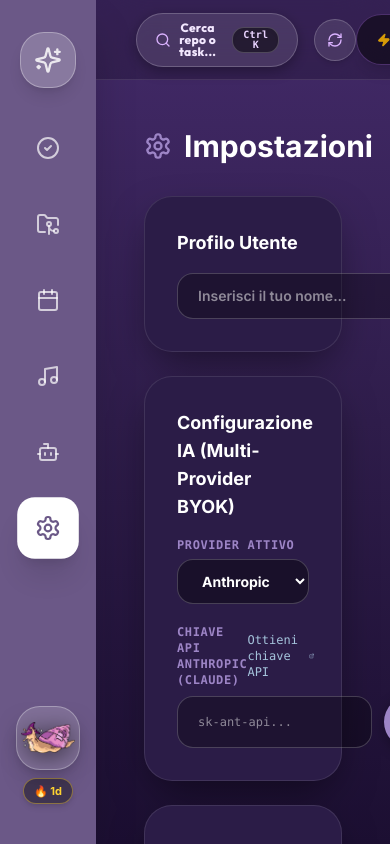
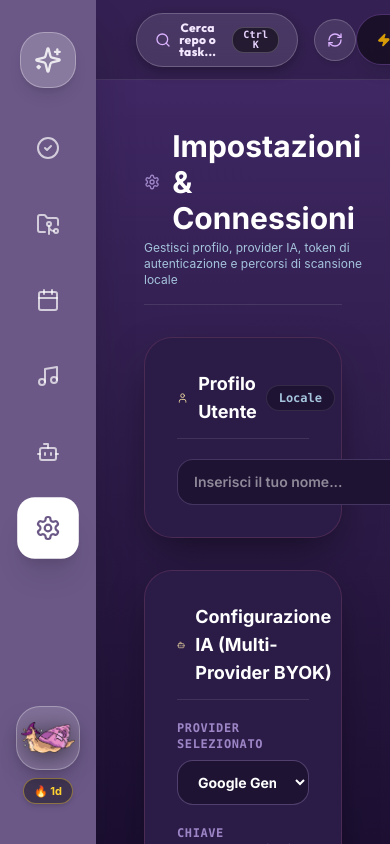
Before and after one commit to maryvellous/diaspro-viboard, a React (Vite) app: page / in a window 390 px wide. Both pictures are taken after a click on the button 48 px from the left and 528 px from the top of the page. Built offline with nearby package versions, Linux system fonts and the light colour scheme; the HTML template or start-up script is replaced by a standard one.

Commit message:
refactor(settings): optimize SettingsView into a responsive balanced 2-column grid

```diff
--- a/src/components/SettingsView.jsx
+++ b/src/components/SettingsView.jsx
@@ -1,5 +1,8 @@
 import React, { useState, useEffect } from 'react';
-import { Settings, FolderPlus, Trash2, ExternalLink } from 'lucide-react';
+import {
+  Settings, FolderPlus, Trash2, ExternalLink, User, Bot,
+  FolderGit2, Calendar, Music, HardDrive, CheckCircle2, Key, ShieldCheck
+} from 'lucide-react';
 import { useProjects } from '../context/ProjectsContext';
 import { useGamification } from '../context/GamificationContext';
 
@@ -12,7 +15,7 @@ export default function SettingsView() {
   const [newPath, setNewPath] = useState('');
 
   // AI Provider states
-  const [aiProvider, setAiProvider] = useState('anthropic');
+  const [aiProvider, setAiProvider] = useState('gemini');
   const [aiKey, setAiKey] = useState('');
   const [aiStatus, setAiStatus] = useState(null);
   const [testingAi, setTestingAi] = useState(false);
@@ -26,10 +29,13 @@ export default function SettingsView() {
   const [googleClientSecret, setGoogleClientSecret] = useState('');
   const [googleStatus, setGoogleStatus] = useState({ status: 'disconnected', userEmail: '' });
 
+  // Spotify Status
+  const [spotifyStatus, setSpotifyStatus] = useState({ status: 'disconnected', userName: '' });
+
   const providerInfo = {
+    gemini: { name: 'Google Gemini', link: 'https://aistudio.google.com/app/apikey', placeholder: 'AIzaSy...' },
     anthropic: { name: 'Anthropic (Claude)', link: 'https://console.anthropic.com/settings/keys', placeholder: 'sk-ant-api...' },
     deepseek: { name: 'DeepSeek', link: 'https://platform.deepseek.com/api_keys', placeholder: 'sk-...' },
-    gemini: { name: 'Google Gemini', link: 'https://aistudio.google.com/app/apikey', placeholder: 'AIzaSy...' },
     openai: { name: 'OpenAI', link: 'https://platform.openai.com/api-keys', placeholder: 'sk-proj-...' },
     ollama: { name: 'Ollama (Locale)', link: 'https://ollama.com', placeholder: 'http://localhost:11434' },
   };
@@ -46,7 +52,7 @@ export default function SettingsView() {
 
       // Load selected provider & keys
       window.electronAPI.getToken('selected_ai_provider').then((prov) => {
-        const activeProv = prov || 'anthropic';
+        const activeProv = prov || 'gemini';
         setAiProvider(activeProv);
         window.electronAPI.getToken(`${activeProv}_api_key`).then((k) => {
           if (k) setAiKey(k);
@@ -70,6 +76,10 @@ export default function SettingsView() {
       });
       window.electronAPI.getGoogleStatus().then((st) => {
         if (st) setGoogleStatus(st);
+      });
+
+      window.electronAPI.getSpotifyStatus().then((st) => {
+        if (st) setSpotifyStatus(st);
       });
     }
   }, [userName]);
@@ -146,6 +156,13 @@ export default function SettingsView() {
     }
   };
 
+  const handleDisconnectSpotify = async () => {
+    if (window.electronAPI) {
+      await window.electronAPI.disconnectSpotify();
+      setSpotifyStatus({ status: 'disconnected', userName: '' });
+    }
+  };
+
   const handleAddPath = (e) => {
     e.preventDefault();
     if (!newPath.trim()) return;
@@ -169,86 +186,107 @@ export default function SettingsView() {
 
   return (
     <div className="projects-canvas-container select-none overflow-y-auto">
-      <div className="flex items-center justify-between mb-8">
+      {/* HEADER SECTION */}
+      <div className="flex items-center justify-between mb-8 border-b border-white/10 pb-4">
+        <div>
           <h1 className="font-heading font-black text-3xl text-white flex items-center gap-3">
-          <Settings className="w-7 h-7 text-[#9D85C6]" />
-          Impostazioni
+            <Settings className="w-8 h-8 text-[#9D85C6]" />
+            Impostazioni & Connessioni
           </h1>
+          <p className="text-xs text-[#A5C4DC] mt-1 font-sans">
+            Gestisci profilo, provider IA, token di autenticazione e percorsi di scansione locale
+          </p>
+        </div>
       </div>
 
-      <div className="max-w-3xl flex flex-col gap-6 pb-12">
+      {/* BALANCED 2-COLUMN GRID */}
+      <div className="grid grid-cols-1 xl:grid-cols-2 gap-8 items-start pb-16">
 
-        {/* User Profile */}
-        <div className="dashboard-card bg-[#2b1c47] border border-white/10 p-7 flex flex-col gap-4">
-          <h2 className="font-heading font-bold text-lg text-white">
+        {/* LEFT COLUMN: User & AI & GitHub */}
+        <div className="flex flex-col gap-8">
+
+          {/* User Profile Card */}
+          <div className="dashboard-card bg-[#2b1c47] border border-[#7A3F67]/40 p-7 flex flex-col gap-4 shadow-xl">
+            <div className="flex items-center justify-between border-b border-white/10 pb-3">
+              <h2 className="font-heading font-bold text-lg text-white flex items-center gap-2.5">
+                <User className="w-5 h-5 text-[#E8D19E]" />
                 Profilo Utente
               </h2>
-          <form onSubmit={handleSaveName} className="flex gap-3">
+              <span className="text-xs font-mono font-bold text-[#A5C4DC] bg-[#1e1333] px-3 py-1 rounded-full border border-white/10">
+                Locale
+              </span>
+            </div>
+
+            <form onSubmit={handleSaveName} className="flex gap-3 pt-1">
               <input
                 type="text"
                 placeholder="Inserisci il tuo nome..."
                 value={nameInput}
                 onChange={(e) => setNameInput(e.target.value)}
-              className="flex-1 bg-black/30 border border-white/20 text-white text-sm font-semibold rounded-2xl px-5 py-3 focus:outline-none focus:border-[#9D85C6]"
+                className="flex-1 bg-[#1e1333] border border-[#9D85C6]/30 text-white text-sm font-semibold rounded-2xl px-4 py-3 focus:outline-none focus:border-[#9D85C6]"
               />
-            <button type="submit" className="action-pill bg-[#9D85C6] hover:bg-[#6B5887] text-white">
-              Salva
+              <button type="submit" className="action-pill bg-[#6B5887] hover:bg-[#7A3F67] text-white font-bold">
+                Salva Nome
               </button>
             </form>
           </div>
 
-        {/* Multi-Provider AI Configuration */}
-        <div className="dashboard-card bg-[#2b1c47] border border-white/10 p-7 flex flex-col gap-4">
-          <h2 className="font-heading font-bold text-lg text-white">
+          {/* Multi-Provider AI BYOK */}
+          <div className="dashboard-card bg-[#2b1c47] border border-[#7A3F67]/40 p-7 flex flex-col gap-5 shadow-xl">
+            <div className="flex items-center justify-between border-b border-white/10 pb-3">
+              <h2 className="font-heading font-bold text-lg text-white flex items-center gap-2.5">
+                <Bot className="w-5 h-5 text-[#E8D19E]" />
                 Configurazione IA (Multi-Provider BYOK)
               </h2>
+              <ShieldCheck className="w-5 h-5 text-[#98A78A]" />
+            </div>
 
-          <div className="flex flex-col gap-3">
-            <div className="flex flex-col gap-1.5">
-              <label className="text-xs font-mono font-semibold text-[#9D85C6] uppercase tracking-wider">
-                Provider Attivo
+            <div className="flex flex-col gap-4">
+              <div className="flex flex-col gap-2">
+                <label className="text-xs font-mono font-bold text-[#9D85C6] uppercase tracking-wider">
+                  Provider Selezionato
                 </label>
                 <select
                   value={aiProvider}
                   onChange={handleProviderChange}
-                className="bg-black/40 border border-white/20 text-white rounded-2xl px-5 py-3 font-bold text-sm focus:outline-none focus:border-[#9D85C6]"
+                  className="bg-[#1e1333] border border-[#9D85C6]/40 text-white rounded-2xl px-4 py-3 font-bold text-sm focus:outline-none focus:border-[#9D85C6] cursor-pointer"
                 >
+                  <option value="gemini" className="bg-[#2b1c47] text-white">Google Gemini</option>
+                  <option value="deepseek" className="bg-[#2b1c47] text-white">DeepSeek</option>
                   <option value="anthropic" className="bg-[#2b1c47] text-white">Anthropic (Claude)</option>
-                <option value="deepseek" className="bg-[#2b1c47] text-white">DeepSeek</option>
-                <option value="gemini" className="bg-[#2b1c47] text-white">Google Gemini</option>
                   <option value="openai" className="bg-[#2b1c47] text-white">OpenAI</option>
                   <option value="ollama" className="bg-[#2b1c47] text-white">Ollama (Locale)</option>
                 </select>
               </div>
 
               {aiProvider !== 'ollama' && (
-              <div className="flex flex-col gap-2 pt-2">
+                <div className="flex flex-col gap-2 pt-1">
                   <div className="flex justify-between items-center">
-                  <label className="text-xs font-mono font-semibold text-[#9D85C6] uppercase tracking-wider">
-                    Chiave API {providerInfo[aiProvider].name}
+                    <label className="text-xs font-mono font-bold text-[#9D85C6] uppercase tracking-wider">
+                      Chiave API {providerInfo[aiProvider]?.name}
                     </label>
                     <a
-                    href={providerInfo[aiProvider].link}
+                      href={providerInfo[aiProvider]?.link}
                       target="_blank"
                       rel="noreferrer"
                       className="text-xs text-[#A5C4DC] hover:underline flex items-center gap-1 font-mono"
                     >
-                    Ottieni chiave API <ExternalLink className="w-3 h-3" />
+                      Ottieni Chiave <ExternalLink className="w-3 h-3" />
                     </a>
                   </div>
 
                   <div className="flex gap-3">
                     <input
                       type="password"
-                    placeholder={providerInfo[aiProvider].placeholder}
+                      placeholder={providerInfo[aiProvider]?.placeholder}
                       value={aiKey}
                       onChange={(e) => setAiKey(e.target.value)}
-                    className="flex-1 bg-black/30 border border-white/20 text-white font-mono text-xs rounded-2xl px-5 py-3 focus:outline-none focus:border-[#9D85C6]"
+                      className="flex-1 bg-[#1e1333] border border-[#9D85C6]/30 text-white font-mono text-xs rounded-2xl px-4 py-3 focus:outline-none focus:border-[#9D85C6]"
                     />
                     <button
                       onClick={handleSaveAiKey}
                       disabled={testingAi}
-                    className="action-pill bg-[#9D85C6] hover:bg-[#6B5887] text-white disabled:opacity-50"
+                      className="action-pill bg-[#6B5887] hover:bg-[#7A3F67] text-white font-bold disabled:opacity-50"
                     >
                       {testingAi ? 'Verifica...' : 'Salva & Test'}
                     </button>
@@ -257,12 +295,12 @@ export default function SettingsView() {
               )}
 
               {aiProvider === 'ollama' && (
-              <div className="flex justify-between items-center pt-2">
-                <span className="text-xs font-mono text-white/70">Endpoint: http://localhost:11434</span>
+                <div className="flex justify-between items-center p-3.5 bg-[#1e1333] rounded-2xl border border-white/10">
+                  <span className="text-xs font-mono text-[#A5C4DC]">Endpoint: http://localhost:11434</span>
                   <button
                     onClick={handleSaveAiKey}
                     disabled={testingAi}
-                  className="action-pill bg-[#9D85C6] hover:bg-[#6B5887] text-white"
+                    className="action-pill bg-[#6B5887] hover:bg-[#7A3F67] text-white font-bold"
                   >
                     {testingAi ? 'Verifica...' : 'Test Ollama'}
                   </button>
@@ -270,71 +308,100 @@ export default function SettingsView() {
               )}
 
               {aiStatus && (
-              <p className={`text-xs font-mono font-semibold mt-1 ${aiStatus.success ? 'text-[#98A78A]' : 'text-rose-300'}`}>
+                <div className={`p-3 rounded-xl border text-xs font-mono font-semibold ${
+                  aiStatus.success
+                    ? 'bg-[#98A78A]/20 border-[#98A78A]/50 text-[#98A78A]'
+                    : 'bg-rose-950/40 border-rose-500/40 text-rose-300'
+                }`}>
                   {aiStatus.message || aiStatus.error}
-              </p>
+                </div>
               )}
             </div>
           </div>
 
-        {/* GitHub PAT */}
-        <div className="dashboard-card bg-[#2b1c47] border border-white/10 p-7 flex flex-col gap-4">
-          <h2 className="font-heading font-bold text-lg text-white">
+          {/* GitHub Integration */}
+          <div className="dashboard-card bg-[#2b1c47] border border-[#7A3F67]/40 p-7 flex flex-col gap-4 shadow-xl">
+            <div className="flex items-center justify-between border-b border-white/10 pb-3">
+              <h2 className="font-heading font-bold text-lg text-white flex items-center gap-2.5">
+                <FolderGit2 className="w-5 h-5 text-[#E8D19E]" />
                 GitHub Personal Access Token
               </h2>
+              {githubUser && (
+                <span className="text-xs font-mono font-bold text-[#98A78A] bg-[#98A78A]/20 px-3 py-1 rounded-full border border-[#98A78A]/40">
+                  Connesso
+                </span>
+              )}
+            </div>
+
             <div className="flex gap-3">
               <input
                 type="password"
                 placeholder="Token ghp_..."
                 value={githubToken}
                 onChange={(e) => setGithubToken(e.target.value)}
-              className="flex-1 bg-black/30 border border-white/20 text-white font-mono text-xs rounded-2xl px-5 py-3 focus:outline-none focus:border-[#9D85C6]"
+                className="flex-1 bg-[#1e1333] border border-[#9D85C6]/30 text-white font-mono text-xs rounded-2xl px-4 py-3 focus:outline-none focus:border-[#9D85C6]"
               />
               <button
                 onClick={handleSaveGitHubToken}
                 disabled={validatingGh}
-              className="action-pill bg-[#7A3F67] hover:bg-[#6B5887] text-white disabled:opacity-50"
+                className="action-pill bg-[#7A3F67] hover:bg-[#6B5887] text-white font-bold disabled:opacity-50"
               >
                 {validatingGh ? 'Verifica...' : 'Connetti'}
               </button>
             </div>
+
             {githubUser && (
-            <div className="flex items-center gap-3 font-mono text-xs text-[#98A78A] bg-black/20 p-3 rounded-2xl border border-white/10">
+              <div className="flex items-center gap-3 font-mono text-xs text-[#98A78A] bg-[#1e1333] p-3 rounded-2xl border border-white/10">
                 <img src={githubUser.avatar_url} alt={githubUser.login} className="w-6 h-6 rounded-full" />
-              <span>Connesso come @{githubUser.login}</span>
+                <span>Account collegato: @{githubUser.login}</span>
               </div>
             )}
           </div>
+        </div>
 
-        {/* Google Workspace Config */}
-        <div className="dashboard-card bg-[#2b1c47] border border-white/10 p-7 flex flex-col gap-4">
-          <h2 className="font-heading font-bold text-lg text-white">
-            Google Workspace Credentials (OAuth 2.0 PKCE)
+        {/* RIGHT COLUMN: Google & Spotify & Scan Paths */}
+        <div className="flex flex-col gap-8">
+
+          {/* Google Workspace Credentials */}
+          <div className="dashboard-card bg-[#2b1c47] border border-[#7A3F67]/40 p-7 flex flex-col gap-4 shadow-xl">
+            <div className="flex items-center justify-between border-b border-white/10 pb-3">
+              <h2 className="font-heading font-bold text-lg text-white flex items-center gap-2.5">
+                <Calendar className="w-5 h-5 text-[#E8D19E]" />
+                Google Workspace (OAuth 2.0 PKCE)
               </h2>
-          <p className="text-xs text-white/70 font-mono">
-            Inserisci il tuo Google Client ID (dalla Google Cloud Console) per autorizzare l'accesso a Calendar & Tasks.
+              {googleStatus.status === 'connected' && (
+                <span className="text-xs font-mono font-bold text-[#98A78A] bg-[#98A78A]/20 px-3 py-1 rounded-full border border-[#98A78A]/40">
+                  Attivo
+                </span>
+              )}
+            </div>
+
+            <p className="text-xs text-[#A5C4DC] font-sans leading-relaxed">
+              Configura il tuo Google Client ID (dalla Google Cloud Console) per abilitare Calendar & Tasks.
             </p>
+
             <div className="flex flex-col gap-3">
               <input
                 type="text"
                 placeholder="Google Client ID (.apps.googleusercontent.com)"
                 value={googleClientId}
                 onChange={(e) => setGoogleClientId(e.target.value)}
-              className="bg-black/30 border border-white/20 text-white font-mono text-xs rounded-2xl px-5 py-3 focus:outline-none focus:border-[#9D85C6]"
+                className="bg-[#1e1333] border border-[#9D85C6]/30 text-white font-mono text-xs rounded-2xl px-4 py-3 focus:outline-none focus:border-[#9D85C6]"
               />
               <input
                 type="password"
-              placeholder="Google Client Secret (Opzionale per PKCE)"
+                placeholder="Google Client Secret (Opzionale PKCE)"
                 value={googleClientSecret}
                 onChange={(e) => setGoogleClientSecret(e.target.value)}
-              className="bg-black/30 border border-white/20 text-white font-mono text-xs rounded-2xl px-5 py-3 focus:outline-none focus:border-[#9D85C6]"
+                className="bg-[#1e1333] border border-[#9D85C6]/30 text-white font-mono text-xs rounded-2xl px-4 py-3 focus:outline-none focus:border-[#9D85C6]"
               />
-            <div className="flex justify-between items-center mt-1">
+
+              <div className="flex justify-between items-center pt-2">
                 <button
                   onClick={handleSaveGoogleCredentials}
-                className="action-pill bg-[#9D85C6] hover:bg-[#6B5887] text-white"
+                  className="action-pill bg-[#6B5887] hover:bg-[#7A3F67] text-white font-bold"
                 >
-                Salva Credenziali Google
+                  Salva Credenziali
                 </button>
 
                 {googleStatus.status === 'connected' && (
@@ -342,42 +409,83 @@ export default function SettingsView() {
                     onClick={handleDisconnectGoogle}
                     className="action-pill bg-rose-950/60 hover:bg-rose-900 border border-rose-500/40 text-rose-300 text-xs"
                   >
-                  Disconnetti Google ({googleStatus.userEmail})
+                    Disconnetti ({googleStatus.userEmail})
                   </button>
                 )}
               </div>
             </div>
           </div>
 
-        {/* Scan Paths */}
-        <div className="dashboard-card bg-[#2b1c47] border border-white/10 p-7 flex flex-col gap-4">
-          <h2 className="font-heading font-bold text-lg text-white">
+          {/* Spotify Integration Status */}
+          <div className="dashboard-card bg-[#2b1c47] border border-[#7A3F67]/40 p-7 flex flex-col gap-4 shadow-xl">
+            <div className="flex items-center justify-between border-b border-white/10 pb-3">
+              <h2 className="font-heading font-bold text-lg text-white flex items-center gap-2.5">
+                <Music className="w-5 h-5 text-[#E8D19E]" />
+                Spotify Player Status
+              </h2>
+              <span className={`text-xs font-mono font-bold px-3 py-1 rounded-full border ${
+                spotifyStatus.status === 'connected'
+                  ? 'text-[#98A78A] bg-[#98A78A]/20 border-[#98A78A]/40'
+                  : 'text-gray-400 bg-black/30 border-white/10'
+              }`}>
+                {spotifyStatus.status === 'connected' ? 'Connesso' : 'Disconnesso'}
+              </span>
+            </div>
+
+            {spotifyStatus.status === 'connected' ? (
+              <div className="flex justify-between items-center p-3.5 bg-[#1e1333] rounded-2xl border border-white/10">
+                <span className="text-xs font-mono text-[#E8D19E]">Account: {spotifyStatus.userName}</span>
+                <button
+                  onClick={handleDisconnectSpotify}
+                  className="action-pill bg-rose-950/60 hover:bg-rose-900 border border-rose-500/40 text-rose-300 text-xs"
+                >
+                  Disconnetti
+                </button>
+              </div>
+            ) : (
+              <p className="text-xs text-[#A5C4DC] font-sans">
+                Connettiti tramite la scheda Spotify nella Sidebar per controllare la riproduzione in background.
+              </p>
+            )}
+          </div>
+
+          {/* Local Disk Scan Paths */}
+          <div className="dashboard-card bg-[#2b1c47] border border-[#7A3F67]/40 p-7 flex flex-col gap-4 shadow-xl">
+            <div className="flex items-center justify-between border-b border-white/10 pb-3">
+              <h2 className="font-heading font-bold text-lg text-white flex items-center gap-2.5">
+                <HardDrive className="w-5 h-5 text-[#E8D19E]" />
                 Percorsi Scansione Disco
               </h2>
+              <span className="text-xs font-mono font-bold text-[#A5C4DC] bg-[#1e1333] px-3 py-1 rounded-full border border-white/10">
+                {scanPaths.length} percorsi
+              </span>
+            </div>
+
             <form onSubmit={handleAddPath} className="flex gap-3">
               <input
                 type="text"
-              placeholder="Aggiungi percorso..."
+                placeholder="Aggiungi percorso locale..."
                 value={newPath}
                 onChange={(e) => setNewPath(e.target.value)}
-              className="flex-1 bg-black/30 border border-white/20 text-white text-xs font-semibold rounded-2xl px-5 py-3 placeholder-white/40 focus:outline-none focus:border-[#9D85C6]"
+                className="flex-1 bg-[#1e1333] border border-[#9D85C6]/30 text-white text-xs font-semibold rounded-2xl px-4 py-3 placeholder-white/40 focus:outline-none focus:border-[#9D85C6]"
               />
-            <button type="submit" className="action-pill bg-[#98A78A] hover:bg-[#6B5887] text-white">
+              <button type="submit" className="action-pill bg-[#98A78A] hover:bg-[#88977A] text-[#15260f] font-bold">
                 <FolderPlus className="w-4 h-4" />
                 <span>Aggiungi</span>
               </button>
             </form>
 
-          <div className="flex flex-col gap-2.5">
+            <div className="flex flex-col gap-2.5 max-h-48 overflow-y-auto pr-1">
               {scanPaths.map((p, idx) => (
                 <div
                   key={idx}
-                className="p-3.5 rounded-2xl bg-black/30 border border-white/10 flex items-center justify-between font-mono text-xs text-white"
+                  className="p-3 rounded-2xl bg-[#1e1333] border border-white/10 flex items-center justify-between font-mono text-xs text-white"
                 >
-                <span>{p}</span>
+                  <span className="truncate mr-2">{p}</span>
                   <button
                     onClick={() => handleRemovePath(idx)}
-                  className="p-2 rounded-xl text-white/50 hover:text-rose-400 transition-colors"
+                    className="p-1.5 rounded-xl text-gray-400 hover:text-rose-400 transition-colors cursor-pointer"
+                    title="Rimuovi percorso"
                   >
                     <Trash2 className="w-4 h-4" />
                   </button>
@@ -387,6 +495,8 @@ export default function SettingsView() {
           </div>
 
         </div>
+
+      </div>
     </div>
   );
 }
```
Lines whose indentation alone changed are shown as unchanged.
